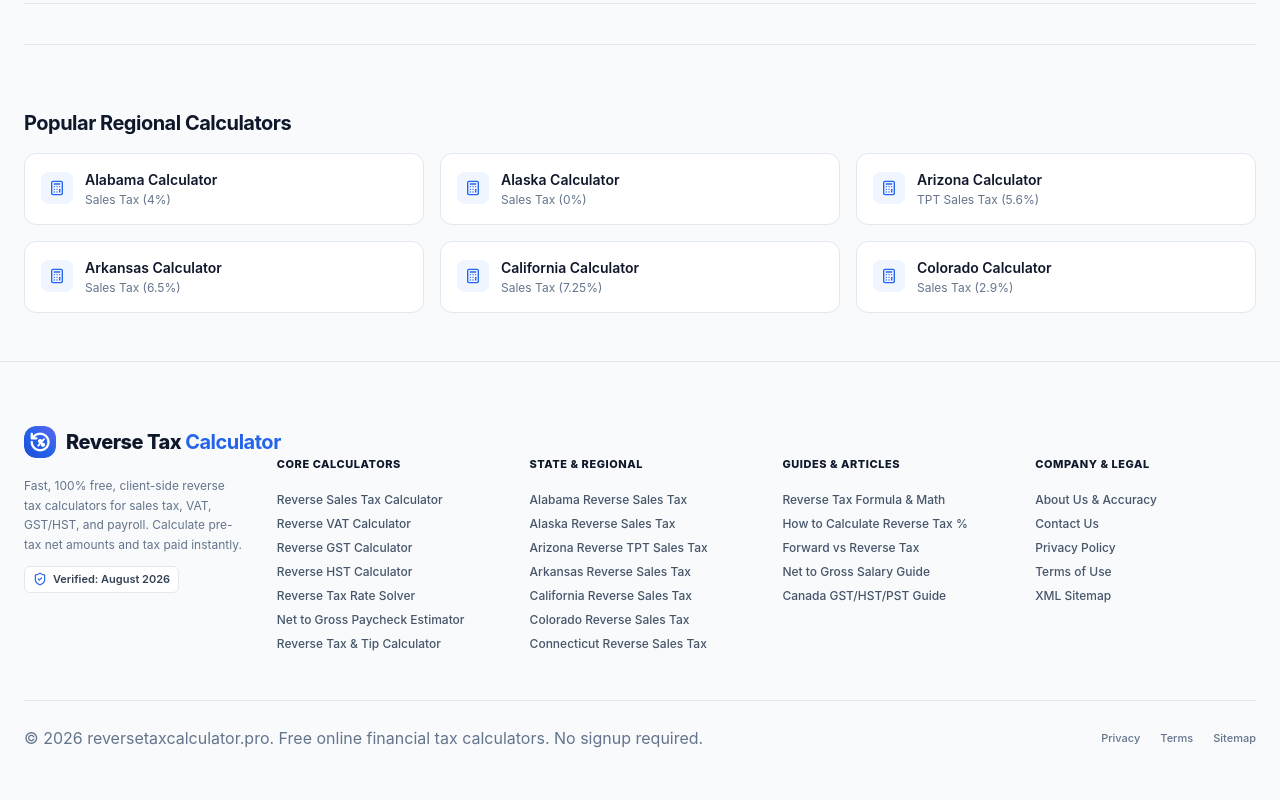
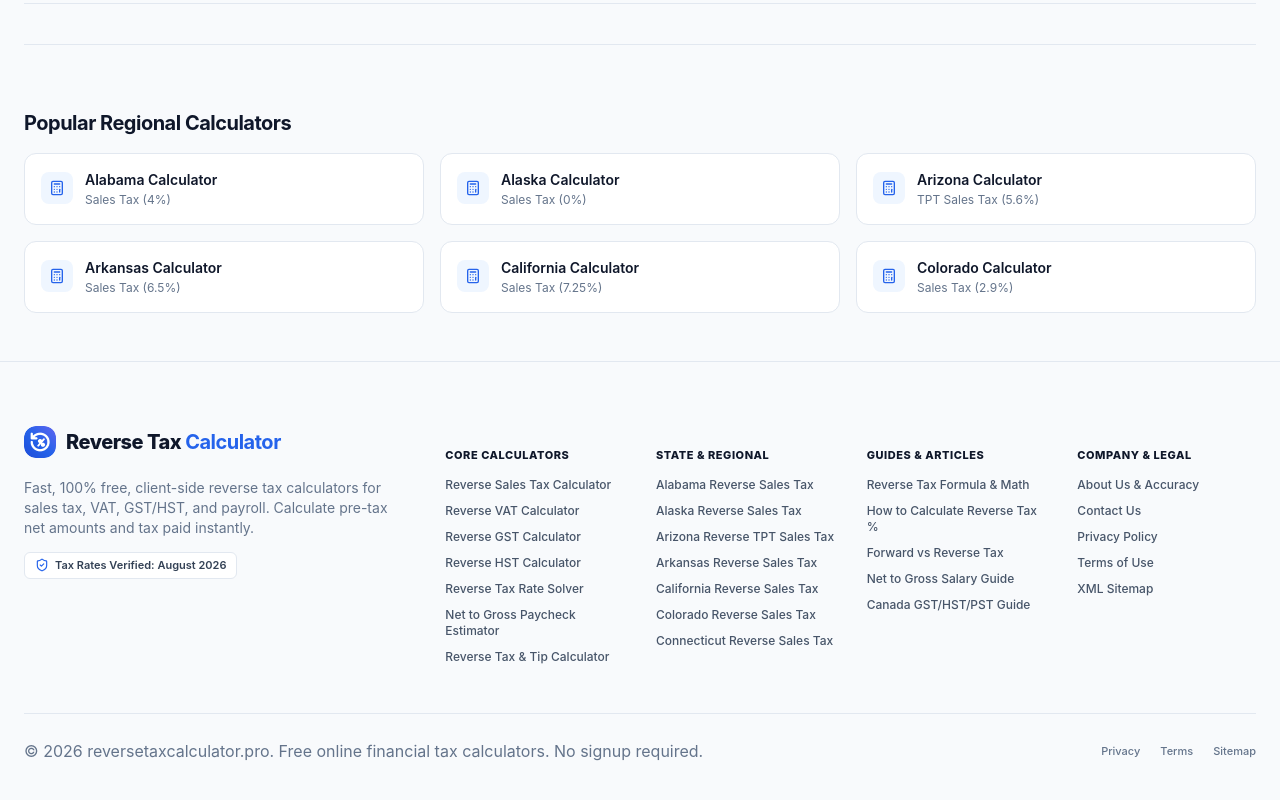
Before and after one commit to akashojha2011-jpg/reverse-tax-calculator, a Next.js app: page / in a window 1280 px wide. Shown: the part 4487-5287 px from the top of the page. Built offline with nearby package versions, Linux system fonts and the light colour scheme.

Commit message:
Refactor footer to 12-column layout (4+2+2+2+2) for perfect LHS text formatting and top baseline alignment

```diff
--- a/components/Footer.tsx
+++ b/components/Footer.tsx
@@ -8,29 +8,29 @@ export function Footer() {
   return (
     <footer className="w-full bg-slate-50 text-slate-600 py-12 md:py-16 border-t border-slate-200">
       <div className="max-w-7xl mx-auto px-4 sm:px-6">
-        {/* 5-Column Main Footer Grid */}
-        <div className="grid grid-cols-1 sm:grid-cols-2 md:grid-cols-3 lg:grid-cols-5 gap-6 lg:gap-8 mb-12 items-start">
+        {/* 12-Column Balanced Footer Grid */}
+        <div className="grid grid-cols-1 sm:grid-cols-2 md:grid-cols-12 gap-8 mb-12 items-start">
 
-          {/* Col 1: Brand & Overview */}
-          <div className="space-y-3">
+          {/* Col 1: Brand & Overview (Spans 4 columns for clean text width & alignment) */}
+          <div className="sm:col-span-2 md:col-span-4 space-y-3.5 pr-0 md:pr-4">
             <Link href="/" className="inline-flex items-center hover:opacity-90 transition-opacity">
               <Logo />
             </Link>
-            <p className="text-slate-500 text-xs leading-relaxed font-normal">
+            <p className="text-slate-500 text-xs sm:text-sm leading-relaxed font-normal max-w-sm">
               Fast, 100% free, client-side reverse tax calculators for sales tax, VAT, GST/HST, and payroll. Calculate pre-tax net amounts and tax paid instantly.
             </p>
-            <div className="inline-flex items-center gap-1.5 px-2 py-1 rounded-md bg-white border border-slate-200 text-slate-700 text-[11px] font-semibold shadow-2xs">
+            <div className="inline-flex items-center gap-1.5 px-2.5 py-1 rounded-md bg-white border border-slate-200 text-slate-700 text-[11px] font-semibold shadow-2xs">
               <ShieldCheck className="w-3.5 h-3.5 text-blue-600 shrink-0" />
-              <span>Verified: August 2026</span>
+              <span>Tax Rates Verified: August 2026</span>
             </div>
           </div>
 
-          {/* Col 2: Core Calculators */}
-          <div>
-            <h3 className="text-slate-900 font-extrabold text-[11px] uppercase tracking-wider mb-3.5">
+          {/* Col 2: Core Calculators (Spans 2 columns) */}
+          <div className="md:col-span-2">
+            <h3 className="text-slate-900 font-extrabold text-[11px] uppercase tracking-wider mb-4 leading-none">
               Core Calculators
             </h3>
-            <ul className="space-y-2 text-xs font-medium">
+            <ul className="space-y-2.5 text-xs font-medium">
               <li>
                 <Link href="/reverse-sales-tax-calculator" className="text-slate-600 hover:text-blue-600 hover:underline transition-colors block">
                   Reverse Sales Tax Calculator
@@ -69,12 +69,12 @@ export function Footer() {
             </ul>
           </div>
 
-          {/* Col 3: Popular State & Region Pages */}
-          <div>
-            <h3 className="text-slate-900 font-extrabold text-[11px] uppercase tracking-wider mb-3.5">
+          {/* Col 3: State & Regional Pages (Spans 2 columns) */}
+          <div className="md:col-span-2">
+            <h3 className="text-slate-900 font-extrabold text-[11px] uppercase tracking-wider mb-4 leading-none">
               State & Regional
             </h3>
-            <ul className="space-y-2 text-xs font-medium">
+            <ul className="space-y-2.5 text-xs font-medium">
               {REGIONS.slice(0, 7).map((r) => (
                 <li key={r.slug}>
                   <Link
@@ -88,12 +88,12 @@ export function Footer() {
             </ul>
           </div>
 
-          {/* Col 4: Guides & Articles (SEPARATE HEADER) */}
-          <div>
-            <h3 className="text-slate-900 font-extrabold text-[11px] uppercase tracking-wider mb-3.5">
+          {/* Col 4: Guides & Articles (Spans 2 columns) */}
+          <div className="md:col-span-2">
+            <h3 className="text-slate-900 font-extrabold text-[11px] uppercase tracking-wider mb-4 leading-none">
               Guides & Articles
             </h3>
-            <ul className="space-y-2 text-xs font-medium">
+            <ul className="space-y-2.5 text-xs font-medium">
               <li>
                 <Link href="/reverse-tax-formula" className="text-slate-600 hover:text-blue-600 hover:underline transition-colors block">
                   Reverse Tax Formula & Math
@@ -122,12 +122,12 @@ export function Footer() {
             </ul>
           </div>
 
-          {/* Col 5: Company & Legal (SEPARATE HEADER) */}
-          <div>
-            <h3 className="text-slate-900 font-extrabold text-[11px] uppercase tracking-wider mb-3.5">
+          {/* Col 5: Company & Legal (Spans 2 columns) */}
+          <div className="md:col-span-2">
+            <h3 className="text-slate-900 font-extrabold text-[11px] uppercase tracking-wider mb-4 leading-none">
               Company & Legal
             </h3>
-            <ul className="space-y-2 text-xs font-medium">
+            <ul className="space-y-2.5 text-xs font-medium">
               <li>
                 <Link href="/about" className="text-slate-600 hover:text-blue-600 hover:underline transition-colors block">
                   About Us & Accuracy
```
